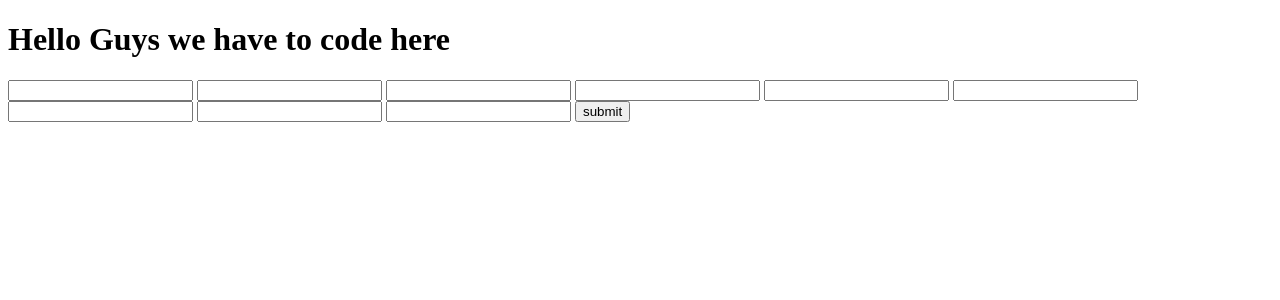
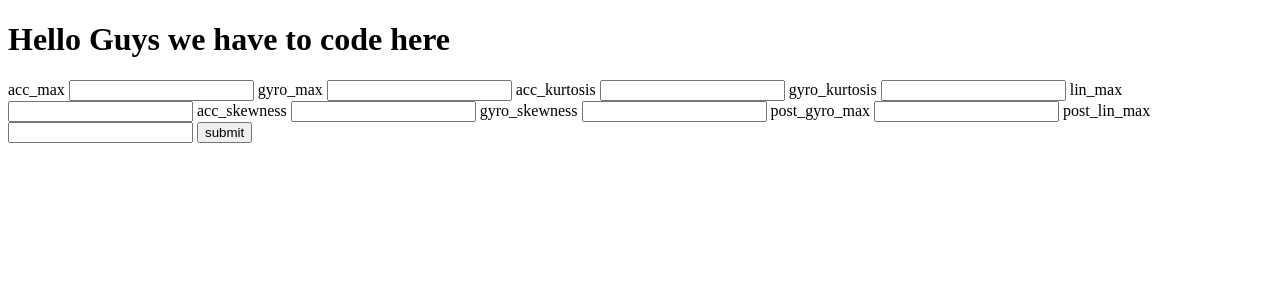
Before and after one commit to Satyampatil513/Human_Activity_Detector, a Flask app: page / in a window 1280 px wide. Shown: the top 300 px of the page. Run offline with Flask 2, Linux system fonts and the light colour scheme.

Commit message:
added flask

```diff
--- a/app.py
+++ b/app.py
@@ -1,12 +1,80 @@
-from flask import Flask,render_template
+from flask import Flask,render_template,request
+import pandas as pd
+import numpy as np
+import seaborn as sns
+import matplotlib.pyplot as plt
 
+
+#Connectivity
 app = Flask(__name__)
 
 @app.route('/')
 def index():
        return render_template('index.html')
 
+
+# @app.route('/submit',methods = ['POST', 'GET'])
+
+
+
+##Actual Code
+
+
+train = pd.read_csv(r"Train.csv")
+# print(train)
+#removed fall
+train=train.drop('fall',axis=1)
+fall=["FOL","FKL","SDL","BSC"]
+active=["STD","WAL","JOG","JUM"]
+asds=["STU","STN","SCH","CSI","CSO"]
+#divided in 3 categories
+act=[]
+
+for i in range (len(train)):
+    if train["label"][i] in fall:
+        act.append(0)
+    elif train["label"][i] in active:
+        act.append(1)
+    elif train["label"][i] in asds:
+        act.append(2)
+train["activity"]=act
+xtrain=train.iloc[:,:-1]
+xtrain=xtrain.drop('label',axis=1)
+xtrain=xtrain.drop('Unnamed: 0',axis=1)
+print(xtrain.columns)
+ytrain=train.activity
+
+#training model
+from sklearn.preprocessing import MinMaxScaler
+scaler=MinMaxScaler()
+xtr=scaler.fit_transform(xtrain)
+from sklearn.neighbors import KNeighborsClassifier
+from sklearn.metrics import accuracy_score
+from sklearn.metrics import confusion_matrix
+
+#knn classifier
+k=10
+classifier=KNeighborsClassifier(n_neighbors=k)
+classifier.fit(xtr,ytrain)
+
+@app.route('/', methods=['POST'])
+def getvalue():
+    acc_max=float(request.form['acc_max'])
+    gyro_max=float(request.form['gyro_max'])
+    acc_kurtosis=float(request.form['acc_kurtosis'])
+    gyro_kurtosis=float(request.form['gyro_kurtosis'])
+    lin_max=float(request.form['gyro_kurtosis'])
+    acc_skewness=float(request.form['acc_skewness'])
+    gyro_skewness=float(request.form['gyro_skewness'])
+    post_gyro_max=float(request.form['post_gyro_max'])
+    post_lin_max=float(request.form['post_lin_max'])
+    list=[acc_max,gyro_max,acc_kurtosis,gyro_kurtosis,lin_max,acc_skewness,gyro_skewness,post_gyro_max,post_lin_max]
+    list= np.array(list)
+    list= list.reshape(1,-1)
+    pred=classifier.predict(list)
+    print(pred)
+    return render_template('pass.html', p=pred)
+
+
 if __name__ == '__main__':
        app.run()
-
-# @app.route('/submit',methods = ['POST', 'GET'])
--- /dev/null
+++ b/tempCodeRunnerFile.py
@@ -0,0 +1 @@
+@app.route('/submit',methods = ['POST', 'GET'])
--- a/templates/index.html
+++ b/templates/index.html
@@ -9,14 +9,23 @@
 <body>
     <h1>Hello Guys we have to code here</h1>
     <form name="Test  " action="." method="post">
+        <label>acc_max</label>
         <input type="text" name="acc_max" id="acc_max">
+        <label>gyro_max</label>
         <input type="text" name="gyro_max" id="gyro_max">
+        <label>acc_kurtosis</label>
         <input type="text" name="acc_kurtosis" id="acc_kurtosis">
+        <label>gyro_kurtosis</label>
         <input type="text" name="gyro_kurtosis" id="gyro_kurtosis">
+        <label>lin_max</label>
         <input type="text" name="lin_max" id="lin_max">
+        <label>acc_skewness</label>
         <input type="text" name="acc_skewness" id="acc_skewness">
+        <label>gyro_skewness</label>
         <input type="text" name="gyro_skewness" id="gyro_skewness">
+        <label>post_gyro_max</label>
         <input type="text" name="post_gyro_max" id="post_gyro_max">
+        <label>post_lin_max</label>
         <input type="text" name="post_lin_max" id="post_lin_max">
         <input type="submit" value="submit">
 
```
Also changed, not shown: b.py (added, +47 -0 lines), templates/pass.html (added, +12 -0 lines), 1 other file.
